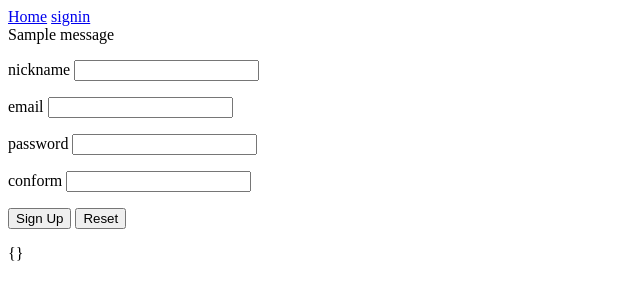
After one commit to razor1895/flask-extend, a Flask app: page /account/signup in a window 1280 px wide. The commit adds this page. Shown: the top 300 px of the page, without its empty margins (0-640 px from the left). Run offline with Flask 2, Linux system fonts and the light colour scheme; tables that the repository leaves empty hold one stand-in row (values such as "Sample post"); one stand-in notice (Sample message) is shown; some libraries are stand-ins or nearby versions.

Commit message:
flask-login

```diff
--- a/project/app/__init__.py
+++ b/project/app/__init__.py
@@ -3,6 +3,7 @@
 import os
 from flask import Flask
 from flask.ext.sqlalchemy import SQLAlchemy
+from flask.ext.login import LoginManager
 from config import basedir
 
 app = Flask(__name__)
@@ -10,6 +11,10 @@ app = Flask(__name__)
 app.config.from_object('config')
 
 db = SQLAlchemy(app)
+login_manager = LoginManager()
+login_manager.init_app(app)
+login_manager.login_view = "signin"
+login_manager.login_message = u"Bonvolu ensaluti por uzi tio paĝo."
 
 # from app import views, models
 import views, models
--- /dev/null
+++ b/project/app/forms.py
@@ -0,0 +1,57 @@
+# -*- coding: utf-8 -*-
+import re
+from flask_wtf import Form
+from flask_wtf.html5 import EmailField
+from wtforms import TextField, PasswordField, BooleanField
+from wtforms.validators import DataRequired, ValidationError
+from models import User
+from hashlib import md5
+
+
+class RegisterFrom(Form):
+    nickname = TextField('nickname', validators=[DataRequired()])
+    email = EmailField('email', validators=[DataRequired()])
+    password = PasswordField('password', validators=[DataRequired()])
+    conform = PasswordField('conform', validators=[DataRequired()])
+
+
+    def validate_nickname(self, field):
+        nickname = field.data.strip()
+        if len(nickname) < 3 or len(nickname) > 20:
+            raise ValidationError('nickname must be 3 letter at least')
+        elif not re.search(r'^\w+$', nickname):
+            raise ValidationError('User names can contain only alphanumeric characters and underscores.')
+        else:
+            u = User.query.filter_by(nickname=nickname).first()
+            if u:
+                raise ValidationError('The nickname already exists')
+
+    def validate_email(self, field):
+        email = field.data.strip()
+        email  = User.query.filter_by(email=email).first()
+        if email:
+            raise ValidationError('The email already exists')
+
+    def validate_password(self, field):
+        password = field.data.strip()
+        if len(password) < 6:
+            raise ValidationError('password must be 3 letter at least')
+
+    def validate_conform(self, field):
+        conform = field.data.strip()
+        if self.data['password'] != conform:
+            raise ValidationError('the password and conform are different')
+
+class LoginForm(Form):
+    nickname = TextField('nickname', validators=[DataRequired()])
+    password = PasswordField('password', validators=[DataRequired()])
+    remember_me = BooleanField('remember_me', default=False)
+
+    def validate_nickname(self, field):
+        nickname = field.data.strip()
+        if len(nickname) < 3 or len(nickname) > 20:
+            raise ValidationError('nickname must be 3 letter at least')
+        elif not re.search(r'^\w+$', nickname):
+            raise ValidationError('User names can contain only alphanumeric characters and underscores.')
+        else:
+            return nickname
--- a/project/app/templates/base.html
+++ b/project/app/templates/base.html
@@ -1,5 +1,6 @@
 <html>
   <head>
+    <meta http-equiv="Content-Type" content="text/html; charset=utf-8" />
     {% if title %}
     <title>{{title}} - microblog</title>
     {% else %}
@@ -7,6 +8,20 @@
     {% endif %}
   </head>
   <body>
-    {% block content %}{% endblock %}
+    <div class=metanav>
+
+      <div>
+        <a href="{{ url_for('index') }}">Home</a>
+        {% if current_user.is_authenticated() %}
+          <a href="{{ url_for('signout') }}">signout</a>
+        {% else %}
+          <a href="{{ url_for('signin') }}">signin</a>
+        {% endif %}
+      </div>
+
+      {% for message in get_flashed_messages() %}
+          <div class=flash>{{ message }}</div>
+        {% endfor %}
+      {% block content %}{% endblock %}
   </body>
 </html>
--- /dev/null
+++ b/project/app/templates/signup.html
@@ -0,0 +1,16 @@
+<!-- extend base layout -->
+{% extends "base.html" %}
+
+{% block content %}
+  <form method="POST" action=''>
+    {{ form.hidden_tag() }}
+    <p>{{ form.nickname.label }} {{ form.nickname(size=20) }}</p>
+    <p>{{ form.email.label }} {{ form.email(size=20) }}</p>
+    <p>{{ form.password.label }} {{ form.password(size=20) }}</p>
+    <p>{{ form.conform.label }} {{ form.conform(size=20) }}</p>
+    <input type="submit" value="Sign Up">
+    <input type="reset" value="Reset">
+  </form>
+
+  {{ form.errors }}
+{% endblock %}
--- a/project/app/views.py
+++ b/project/app/views.py
@@ -1,11 +1,14 @@
 # -*- coding: utf-8 -*-
 
 from flask import render_template, flash, redirect, session, url_for, request, g
-from app import app, db
+from flask.ext.login import login_user, logout_user, current_user, login_required
+from app import app, db, login_manager
 from models import User, Post, ROLE_USER, ROLE_ADMIN
-
+from forms import RegisterFrom, LoginForm
+from hashlib import md5
 
 @app.route('/')
+@app.route('/index')
 def index():
     return render_template('index.html')
 
@@ -20,8 +23,91 @@ def adduser(nickname, email):
     except Exception, e:
         return 'something go wrong'
 
+
 @app.route('/getuser/<nickname>')
 def getuser(nickname):
     user = User.query.filter_by(nickname=nickname).first()
+    return render_template('user.html', user=user)
 
-    return render_template('user.html', user=user)
+
+@app.errorhandler(404)
+def internal_error(error):
+    return render_template('404.html'), 404
+
+
+@app.errorhandler(500)
+def internal_error(error):
+    db.session.rollback()
+    return render_template('500.html'), 500
+
+@app.route('/account/signup', methods=['GET', 'POST'])
+def signup():
+
+    form = RegisterFrom()
+    if request.method == 'POST':
+        if form.validate_on_submit():
+            psdmd5 = md5(form.data['password'])
+            password = psdmd5.hexdigest()
+            u = User(nickname=form.data['nickname'], email=form.data['email'], password=password)
+            try:
+                db.session.add(u)
+                db.session.commit()
+                flash('signup successful')
+            except Exception, e:
+                return 'something goes wrong'
+            return redirect(url_for('signin'))
+    return render_template('signup.html', form=form)
+
+@login_manager.user_loader
+def load_user(userid):
+    return User.query.get(userid)
+
+@app.route('/account/signin', methods=['GET', 'POST'])
+def signin():
+    form = LoginForm()
+    if request.method == 'POST':
+        if form.validate_on_submit():
+            nickname = form.data['nickname']
+            psdmd5 = md5(form.data['password'])
+            password = psdmd5.hexdigest()
+            remember_me = form.data['remember_me']
+            user = User.query.filter_by(nickname=nickname, password=password).first()
+            if user:
+                login_user(user, remember = remember_me)
+                flash('signin successful')
+                return redirect(request.args.get("next") or url_for("index"))
+            else:
+                flash(u'用户名或者密码错误')
+
+    return render_template('signin.html', form=form)
+
+@app.route('/account/signout')
+@login_required
+def signout():
+    logout_user()
+    flash('signout successful')
+    return redirect('index')
+
+# @app.route('/account/signin', methods=['GET', 'POST'])
+# def signin():
+#     form = LoginForm()
+#     if request.method == 'POST':
+#         if form.validate_on_submit():
+#             nickname = form.data['nickname']
+#             psdmd5 = md5(form.data['password'])
+#             password = psdmd5.hexdigest()
+#             u = User.query.filter_by(nickname=nickname, password=password).first()
+#             if u:
+#                 session['signin'] = True
+#                 flash('signin successful')
+#                 return redirect(url_for('index'))
+#             else:
+#                 flash(u'用户名或者密码错误')
+
+#     return render_template('signin.html', form=form)
+
+# @app.route('/account/signout')
+# def signout():
+#     session.pop('signin', None)
+#     flash('signout successful')
+#     return redirect('index')
```
Also changed, not shown: project/app/models.py (+12 -0 lines), project/app/templates/index.html (+6 -8 lines), project/app/templates/signin.html (added, +15 -0 lines), project/db_repository/versions/003_migration.py (added, +29 -0 lines), project/app.db, project/config.py (line endings or trailing spaces), 2 other files.
